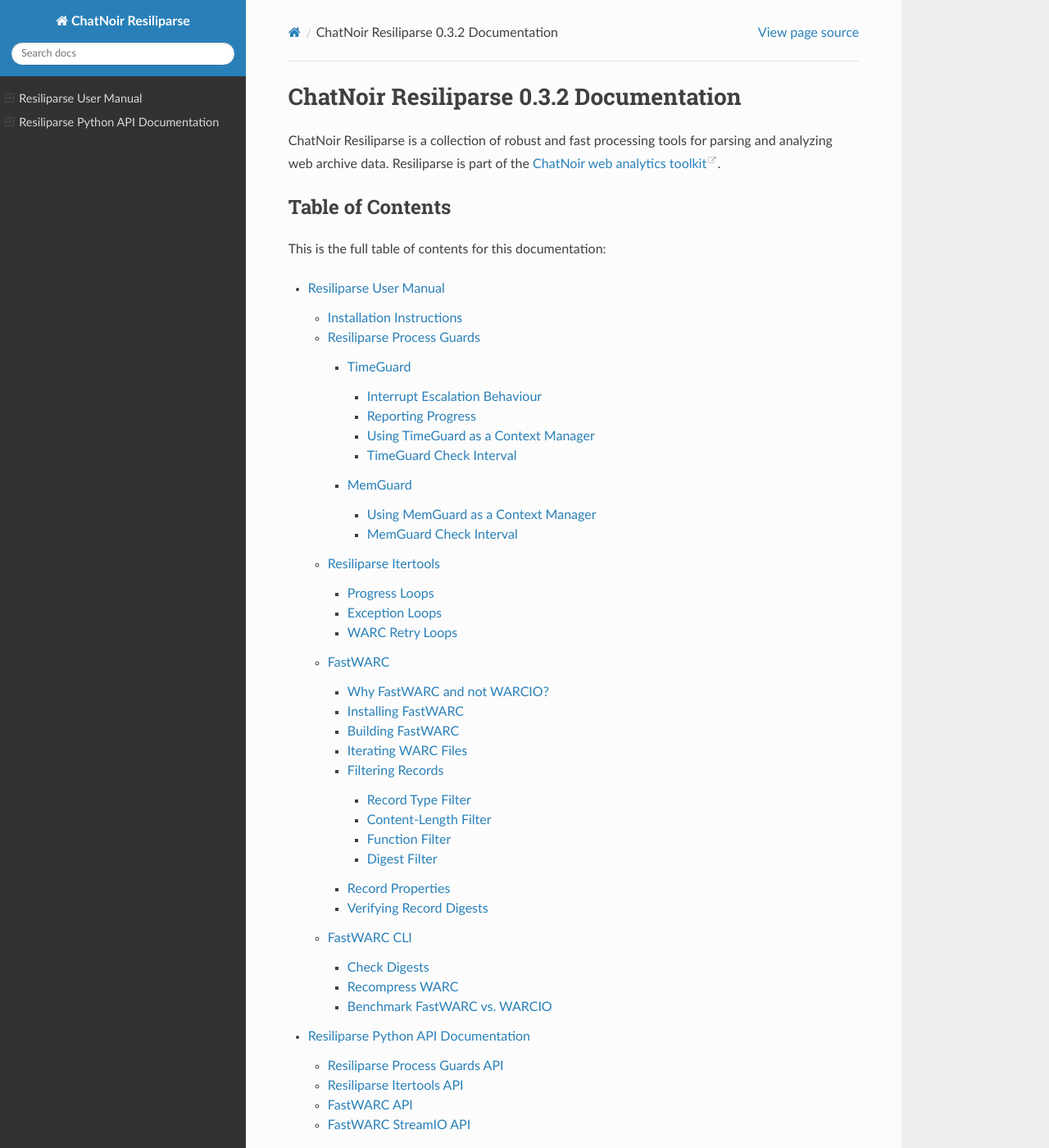
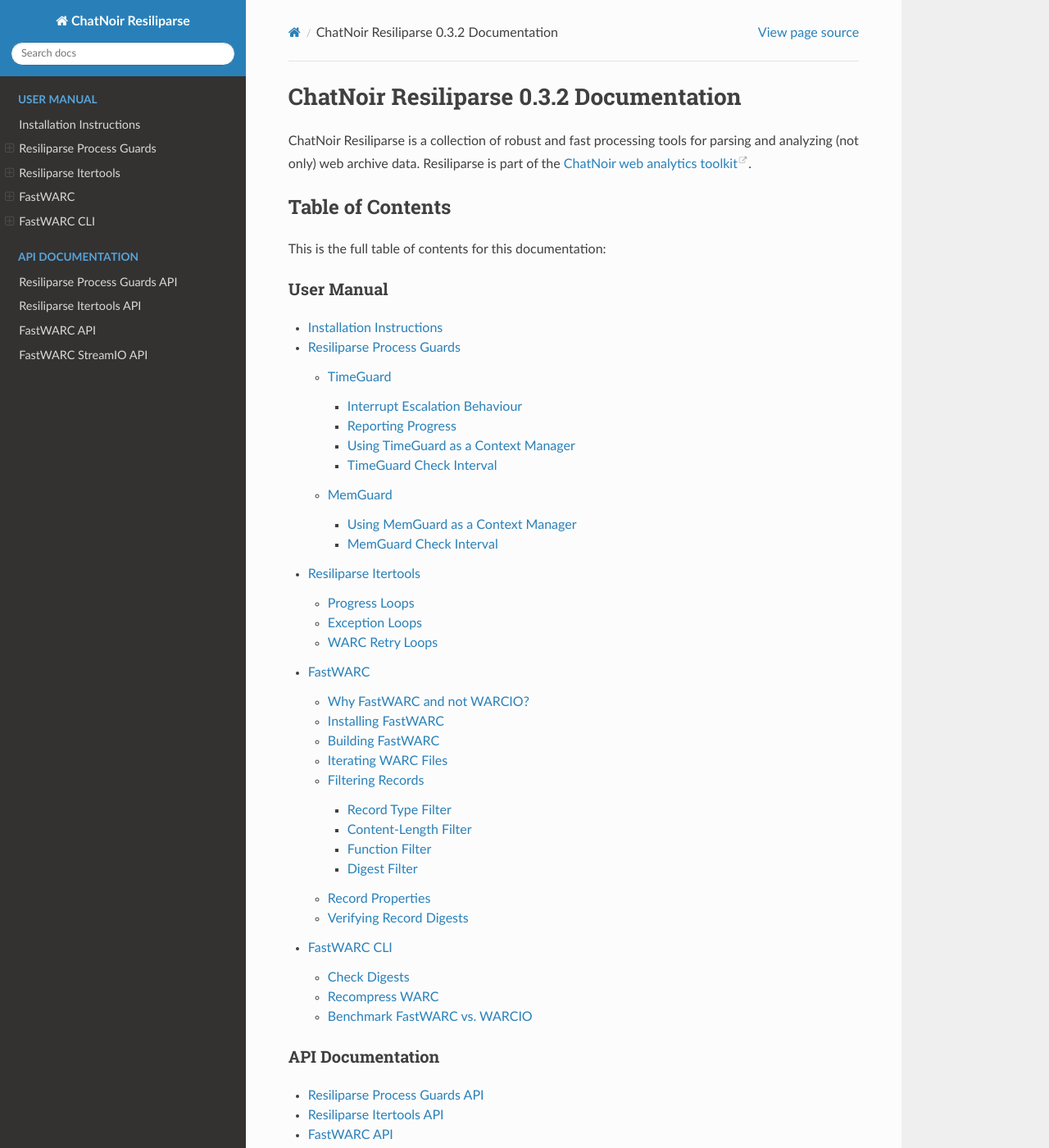
Before and after one commit to chatnoir-eu/chatnoir-resiliparse, a Sphinx documentation site: the page built from docs/index.rst, in a window 1280 px wide and 1400 px high. Shown: the whole window at 82% size. Built offline with Sphinx 7.4.7 and the Read the Docs theme 2.0.0, drawn with Linux system fonts in a browser that asks for light colours; some of the changed text lies outside the part shown.

Commit message:
Fix up documentation

```diff
--- /dev/null
+++ b/docs/_static/style.css
@@ -0,0 +1,3 @@
+.rst-content .toctree-wrapper > p.caption {
+    font-size: 125%;
+}
--- a/docs/conf.py
+++ b/docs/conf.py
@@ -13,6 +13,7 @@
 import os
 import re
 import sys
+import sphinx_rtd_theme
 
 src_dir = os.path.abspath(os.path.join(os.path.dirname(__file__), '..'))
 sys.path.append(src_dir)
@@ -60,4 +61,7 @@
 # Add any paths that contain custom static files (such as style sheets) here,
 # relative to this directory. They are copied after the builtin static files,
 # so a file named 'default.css' will overwrite the builtin 'default.css'.
-# html_static_path = ['_static']
+html_static_path = ['_static']
+html_css_files = [
+    'style.css',
+]
--- a/docs/index.rst
+++ b/docs/index.rst
@@ -1,10 +1,10 @@
-.. _resiliparse-index:
+.. _resiliparse-docs-index:
 
 ++++++++++++++++++++++++++++++++++++++++++++
 ChatNoir Resiliparse |release| Documentation
 ++++++++++++++++++++++++++++++++++++++++++++
 
-ChatNoir Resiliparse is a collection of robust and fast processing tools for parsing and analyzing web archive data. Resiliparse is part of the `ChatNoir web analytics toolkit <https://github.com/chatnoir-eu/>`_.
+ChatNoir Resiliparse is a collection of robust and fast processing tools for parsing and analyzing (not only) web archive data. Resiliparse is part of the `ChatNoir web analytics toolkit <https://github.com/chatnoir-eu/>`_.
 
 
 Table of Contents
@@ -14,16 +14,30 @@
 
 .. toctree::
    :maxdepth: 4
+   :caption: User Manual
 
-   man/index
-   api/index
+   man/installation
+   man/process-guard
+   man/itertools
+   man/fastwarc
+   man/fastwarc-cli
+
+
+.. toctree::
+   :maxdepth: 4
+   :caption: API Documentation
+
+   api/process-guard
+   api/itertools
+   api/fastwarc
+   api/fastwarc-stream-io
+
 
 Indices and Tables
 ------------------
 
 * :ref:`genindex`
 * :ref:`modindex`
-* :ref:`search`
 
 
 Resiliparse Module Summary
--- a/docs/man/fastwarc.rst
+++ b/docs/man/fastwarc.rst
@@ -5,7 +5,7 @@
 
 FastWARC is a high-performance WARC parsing library for Python written in C++/Cython. The API is inspired in large parts by `WARCIO <https://github.com/webrecorder/warcio>`_, but does not aim at being a drop-in replacement.  FastWARC supports compressed and uncompressed WARC/1.0 and WARC/1.1 streams. Supported compression algorithms are GZip and LZ4.
 
-FastWARC belongs to the :ref:`ChatNoir Resiliparse toolkit <resiliparse-index>` for fast and robust web data processing.
+FastWARC belongs to the :ref:`ChatNoir Resiliparse toolkit <resiliparse-docs-index>` for fast and robust web data processing.
 
 Why FastWARC and not WARCIO?
 ----------------------------
--- a/docs/man/installation.rst
+++ b/docs/man/installation.rst
@@ -1,4 +1,4 @@
-.. resiliparse-installation:
+.. _resiliparse-installation:
 
 Installation Instructions
 =========================
```
Also changed, not shown: other parts of docs/index.rst (+4 -4 lines), docs/api/index.rst (deleted, +0 -13 lines), docs/man/index.rst (deleted, +0 -17 lines), 1 other file.
